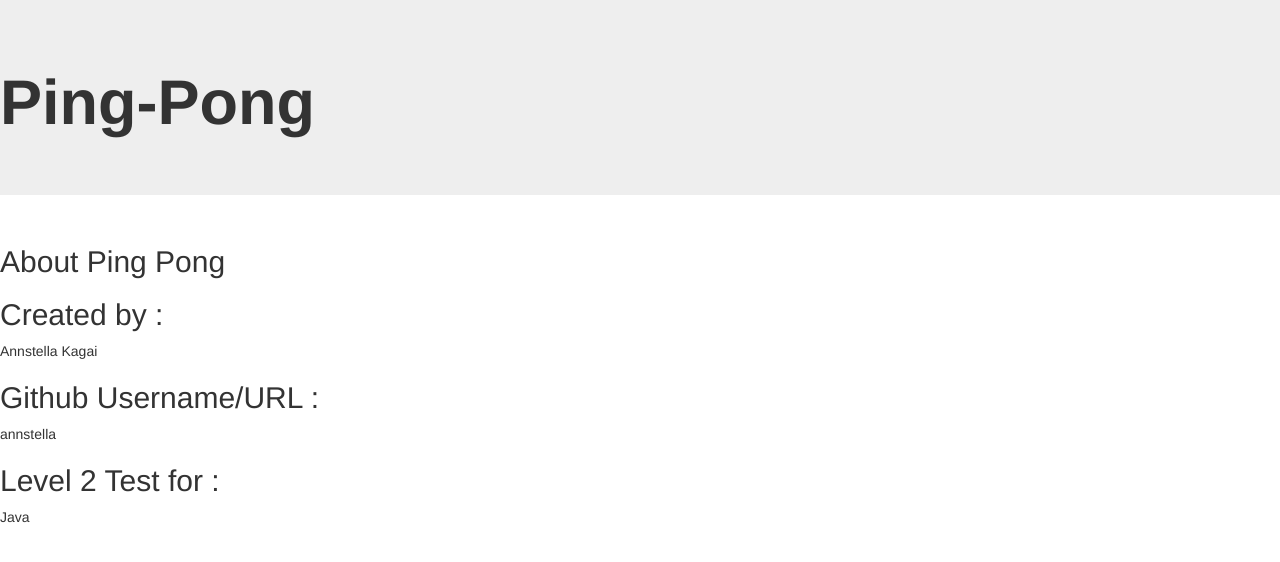
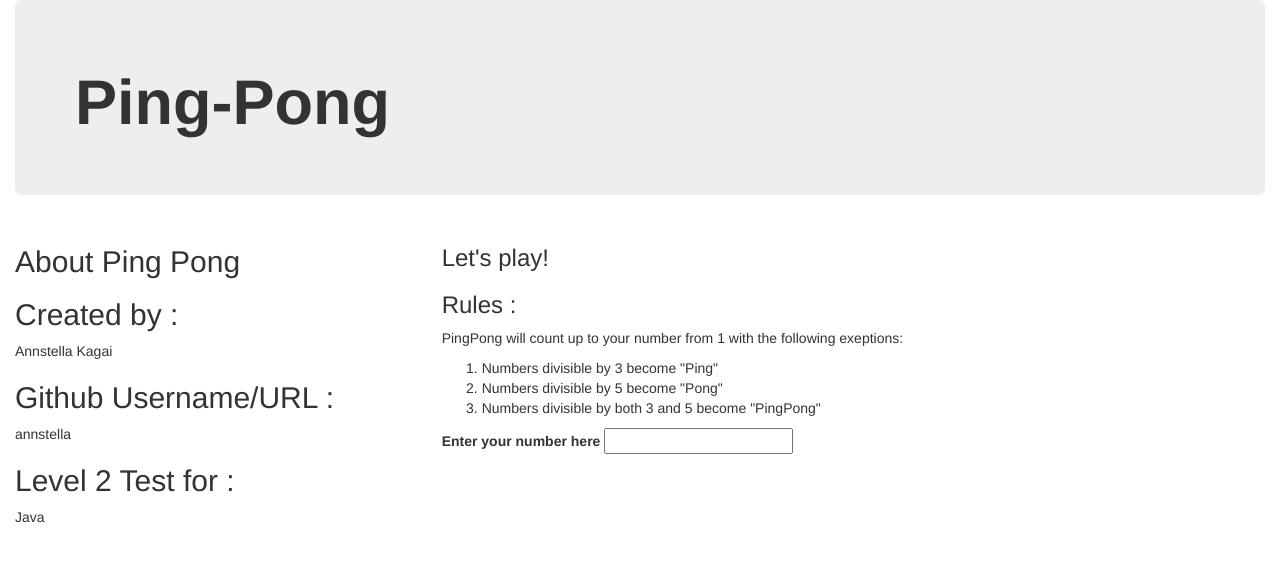
Before and after one commit to annstella/pingpong, a plain HTML site: page index.html in a window 1280 px wide. Drawn offline with nearby package versions, Linux system fonts and the light colour scheme.

Commit message:
add to page

```diff
--- a/index.html
+++ b/index.html
@@ -9,10 +9,12 @@
     <title>PingPong</title>
   </head>
   <body>
+    <div class="container-fluid" id="colo">
+
     <div class="jumbotron">
       <h1><strong>Ping-Pong</strong></h1>
     </div>
-    <div class="row ping">
+    <div class="row">
       <div class="col-md-4 ping">
         <h2>About Ping Pong</h2>
         <h2>Created by :</h2>
@@ -22,7 +24,23 @@
         <h2>Level 2 Test for :</h2>
         <p3>Java</p3>
       </div>
+      <div class="col-md-8 pong">
+        <h3>Let's play!</h3>
+        <h3>Rules :</h3>
+        <p>PingPong will count up to your number from 1 with the following exeptions:</p>
+        <ol>
+        <li>Numbers divisible by 3 become "Ping"</li>
+        <li>Numbers divisible by 5 become "Pong"</li>
+        <li>Numbers divisible by both 3 and 5 become "PingPong"</li>
+        </ol>
+        <div id="blanks">
+          <form>
+            <div class="form-group">
+              <label for="b1">Enter your number here</label>
+              <input id="b1" class="form control" type="text">
+        <div>
+      </div>
     </div>
-
+   </div>
   </body>
 </html>
```
